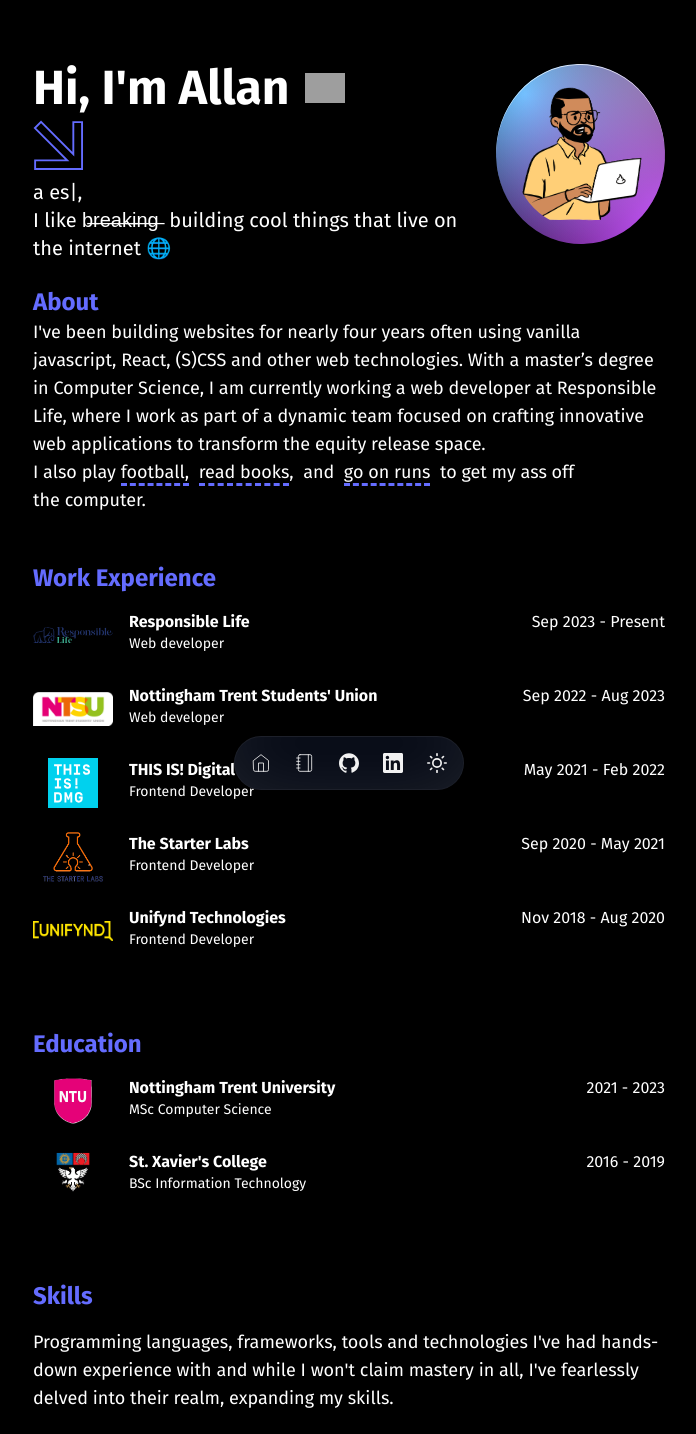
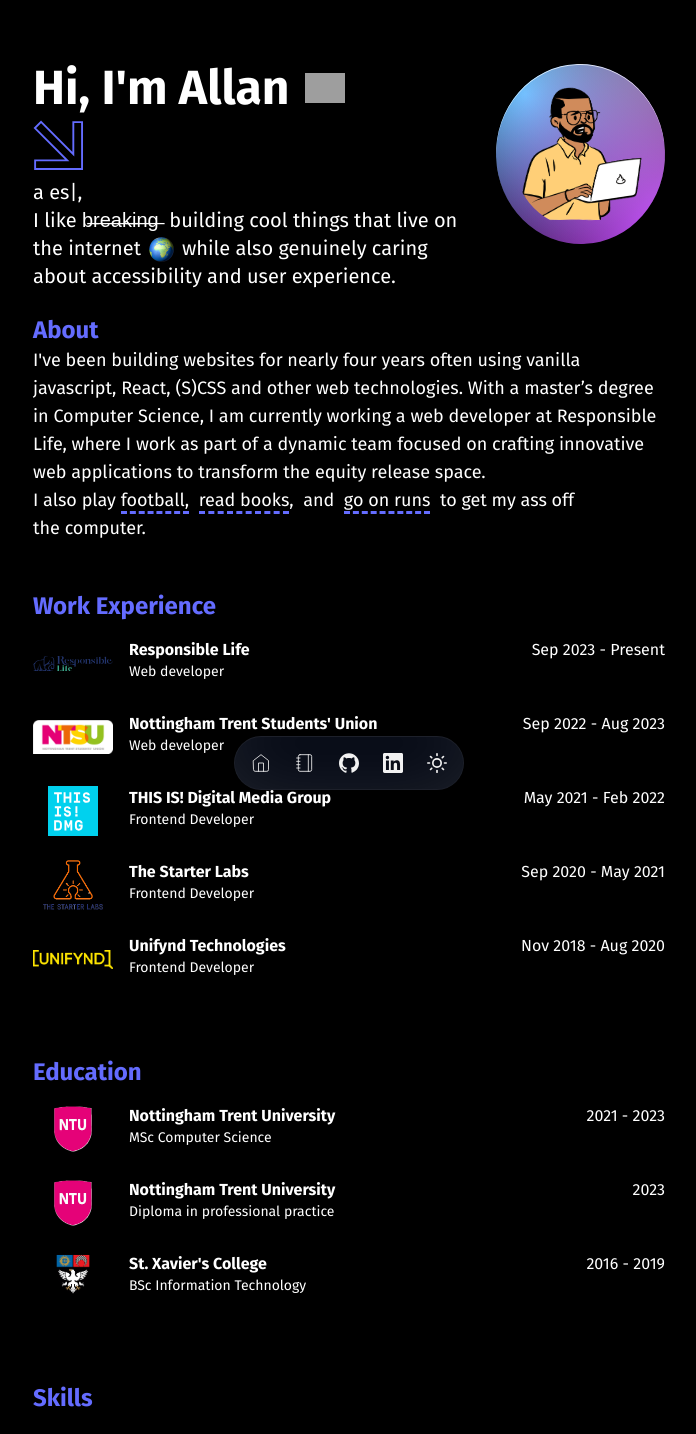
Before and after one commit to allanmosesfernandes/portfolio2025, a Next.js app: page / in a window 1280 px wide. Shown: the top 1434 px of the page, without its empty margins (291-987 px from the left). Built offline with nearby package versions, Linux system fonts and the light colour scheme; grey boxes are pictures that could not be loaded.

Commit message:
Minor clean ups and rewriting intro copy

```diff
--- a/posts/tech-purchases-2024.md
+++ b/posts/tech-purchases-2024.md
@@ -1,5 +1,5 @@
 ---
-title: 'The Best Things I Bought in 2024'
+title: 'The best things I bought in 2024'
 date: '2025-01-03T08:57:28.969Z'
 tags:
     - life
--- a/posts/why-side-projects-are-important.md
+++ b/posts/why-side-projects-are-important.md
@@ -1,5 +1,5 @@
 ---
-title: 'Why You Should Start a Side Project'
+title: 'Why you should start a side project'
 date: '2025-01-04T15:09:38.350Z'
 tags:
     - life
--- a/src/app/globals.css
+++ b/src/app/globals.css
@@ -99,7 +99,7 @@
     position: absolute;
     font-size: 12px;
     background-color: white;
-    border: 1px solid var(--pantone);
+    border: 1px solid var(--);
     box-shadow: 0 -20px 80px -20px #ffffff5c inset;
     padding: 10px;
     border-radius: 10px;
--- a/src/app/utils.js
+++ b/src/app/utils.js
@@ -63,6 +63,14 @@
         course: 'MSc Computer Science',
         year: '2021 - 2023',
         id: 'xxx06',
+        url: 'https://www.ntu.ac.uk/course/science-and-technology/pg/msc-computer-science',
+    },
+    {
+        university: 'Nottingham Trent University',
+        logo: '/ntu.png',
+        course: 'Diploma in professional practice',
+        year: '2023',
+        id: 'xxx04',
         url: 'https://www.ntu.ac.uk/course/science-and-technology/pg/msc-computer-science',
     },
     {
@@ -135,10 +143,11 @@
         date: 'August 2023 - September 2023',
         summary:
             'Website design and development for Ankan Chittali, a fashion merchandiser and trend forecaster using Wordpress as a headless CMS and developing the frontend in react.',
-        tools: ['React', 'Wordpress'],
+        tools: ['React', 'Styled components','Gatsby', 'Wordpress', 'Netlify'],
         website: 'https://ankanchittalipi.com/',
     },
 ];
+
 const allProjects = [
     // {
     //     timeline: 'December 2024',
@@ -199,7 +208,7 @@
         timeline: 'September 2023',
         title: 'The Common Thread',
         description:
-            'Website design and development for Ankan Chittali, a fashion merchandiser and trend forecaster using Wordpress as a headless CMS and developing the frontend in react.',
+            'Website design and development for Ankan Chittalpi, a fashion merchandiser and trend forecaster using Wordpress as a headless CMS and developing the frontend in react.',
         image: '/projects/common-thread.png',
         link: 'https://ankanchittalipi.com/',
     },
--- a/src/components/Introduction.jsx
+++ b/src/components/Introduction.jsx
@@ -6,6 +6,7 @@
 import Link from 'next/link';
 import Arrow from '@/app/assets/arrow.svg';
 import { ReactTyped } from 'react-typed';
+import Globe from '@/app/assets/globe.png';
 
 const Introduction = () => {
     return (
@@ -49,7 +50,17 @@
                             startDelay={100}
                         />
                         , <br />I like b̶r̶e̶a̶k̶i̶n̶g̶&nbsp; building cool things that live on the internet
-                        🌐
+                        <span>
+                            <Image
+                                src={Globe}
+                                alt="Globe Emoji"
+                                width={25}
+                                height={25}
+                                title="Waving hand"
+                                className="mx-2 inline"
+                            />
+                        </span>
+                        while also genuinely caring about accessibility and user experience.
                     </p>
                 </div>
                 <Image
```
Also changed, not shown: src/app/assets/globe.png (added).
